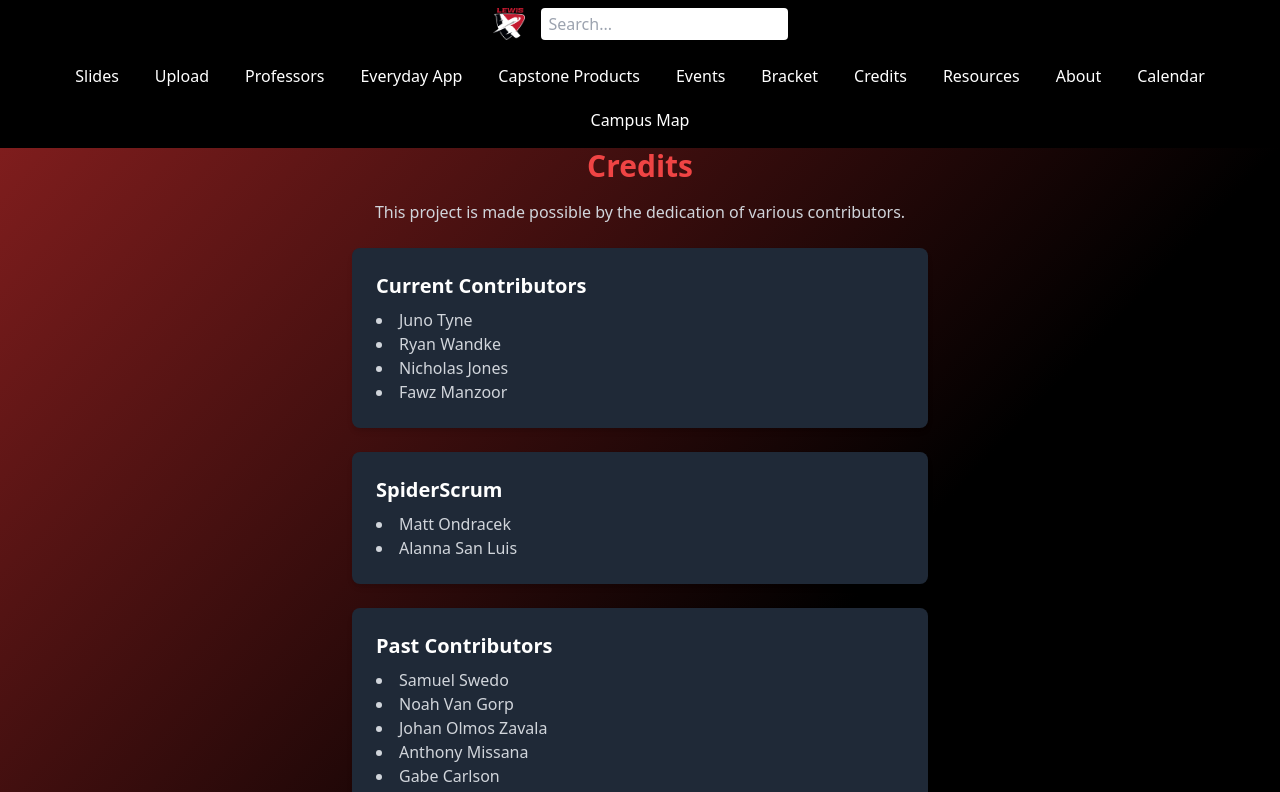
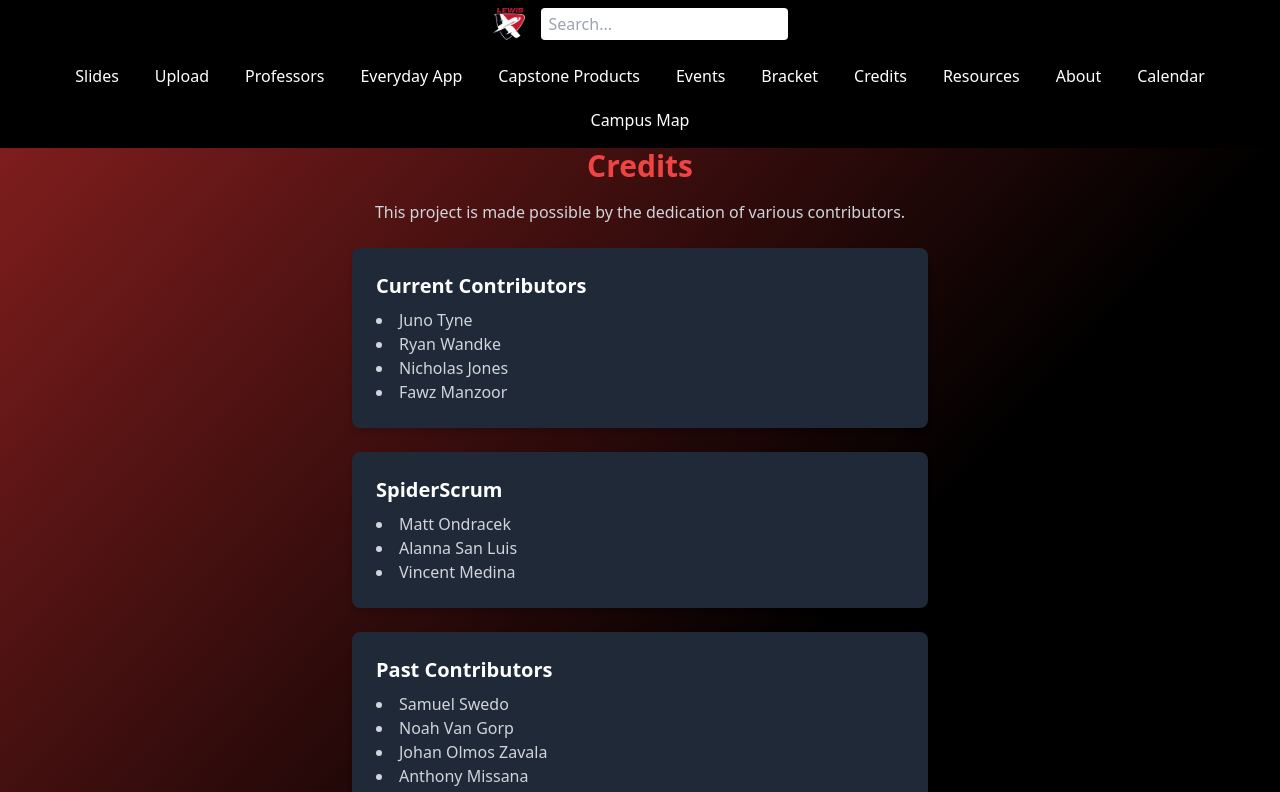
Before and after one commit to ECaMS-Billboard/ecams-billboard, a React (Create React App) app: page /credits in a window 1280 px wide. Shown: the top 792 px of the page. Built offline with nearby package versions, Linux system fonts and the light colour scheme.

Commit message:
updated credit page

```diff
--- a/src/pages/Credits.js
+++ b/src/pages/Credits.js
@@ -24,6 +24,7 @@ function Credits() {
           <ul className="list-disc list-inside">
             <li>Matt Ondracek</li>
             <li>Alanna San Luis</li>
+            <li>Vincent Medina</li>
           </ul>
         </div>
 
```
